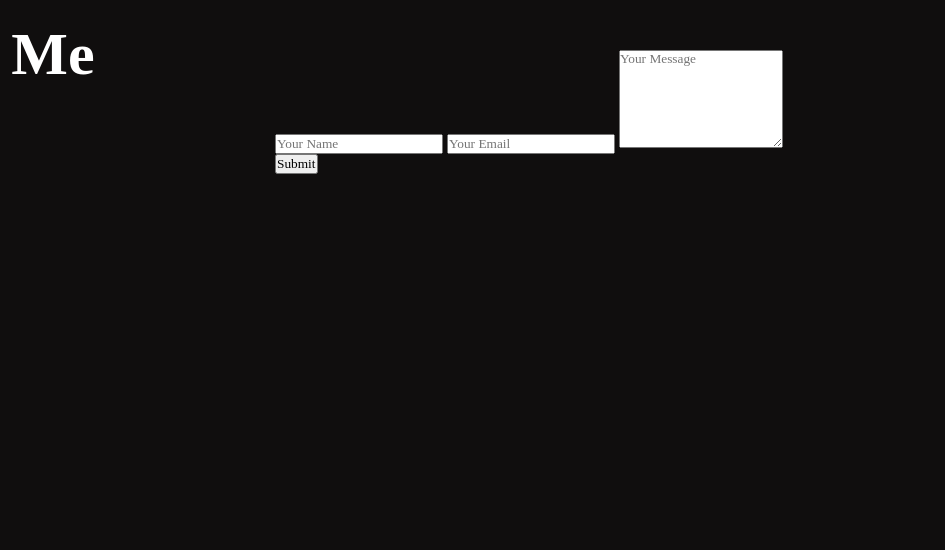
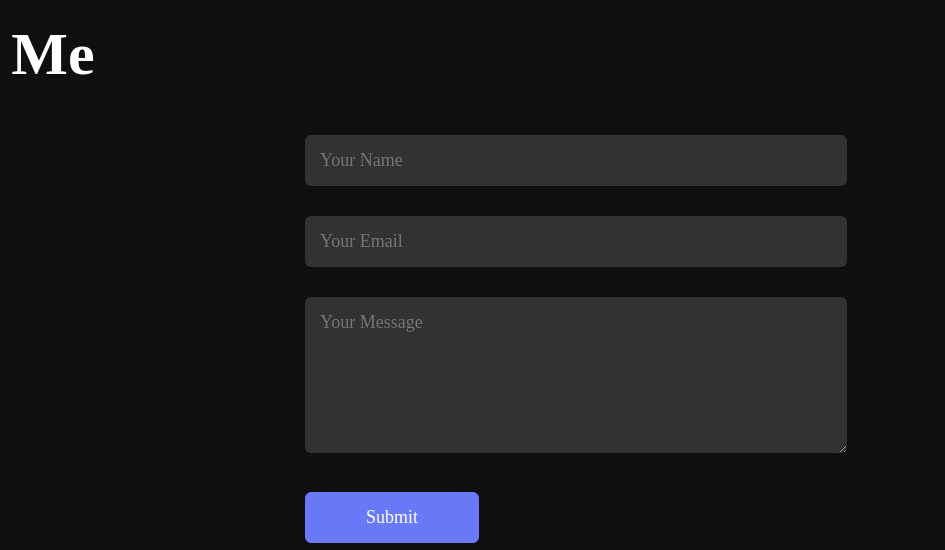
Before and after one commit to SharmaAbhishek28/Portfolio, a plain HTML site: page INDEX.html in a window 1280 px wide. Shown: the part 1377-1927 px from the top of the page, 335-1280 px from the left. Before the commit the page ends 1591 px from the top, so only its background shows below. Drawn offline with nearby package versions, Linux system fonts and the light colour scheme.

Commit message:
form add

```diff
--- a/INDEX.html
+++ b/INDEX.html
@@ -120,7 +120,7 @@
                     <input type="text" name="Name" placeholder="Your Name" required>
                     <input type="email" name="Email" placeholder="Your Email" required>
                     <textarea name="Message" rows="6" placeholder="Your Message"></textarea>
-                    <button type="submit">Submit</button>
+                    <button type="submit" class="btn btn2">Submit</button>
                 </form>
 
             </div>
--- a/style.css
+++ b/style.css
@@ -243,7 +243,7 @@ nav ul li a:hover::after{
 
 }
 .contact-right{
-    margin: 30px;
+    margin-top: 100px;
     flex-basis: 50%;    /*width ke liye */
 
 }
@@ -262,5 +262,38 @@ nav ul li a:hover::after{
 }
 
 .social-icons a:hover{
-    transform: scale(1.05);
+    transform: translateY(-5px);
 }
+/* -------submit button no space for bt2---- */
+.btn.btn2{
+    display: inline-block;
+    background: #6979F8;
+    font-size: 18px;
+}
+
+/* -----------right form------- */
+.contact-right form{
+    width: 100%;
+
+}
+
+form input, form textarea{
+    width: 100%;
+    border: 0;
+    outline: none;
+    background: #323233;
+    padding: 15px;
+    margin: 15px 0;
+    color: #fff;
+    font-size: 18px;
+    border-radius: 6px;
+}
+
+/* to reduce the size between submit button and the form */
+ form .btn2{
+    padding: 14px 60px;
+    font-size: 18px;
+    margin-top: 20px;
+    cursor: pointer;
+
+ }
```
